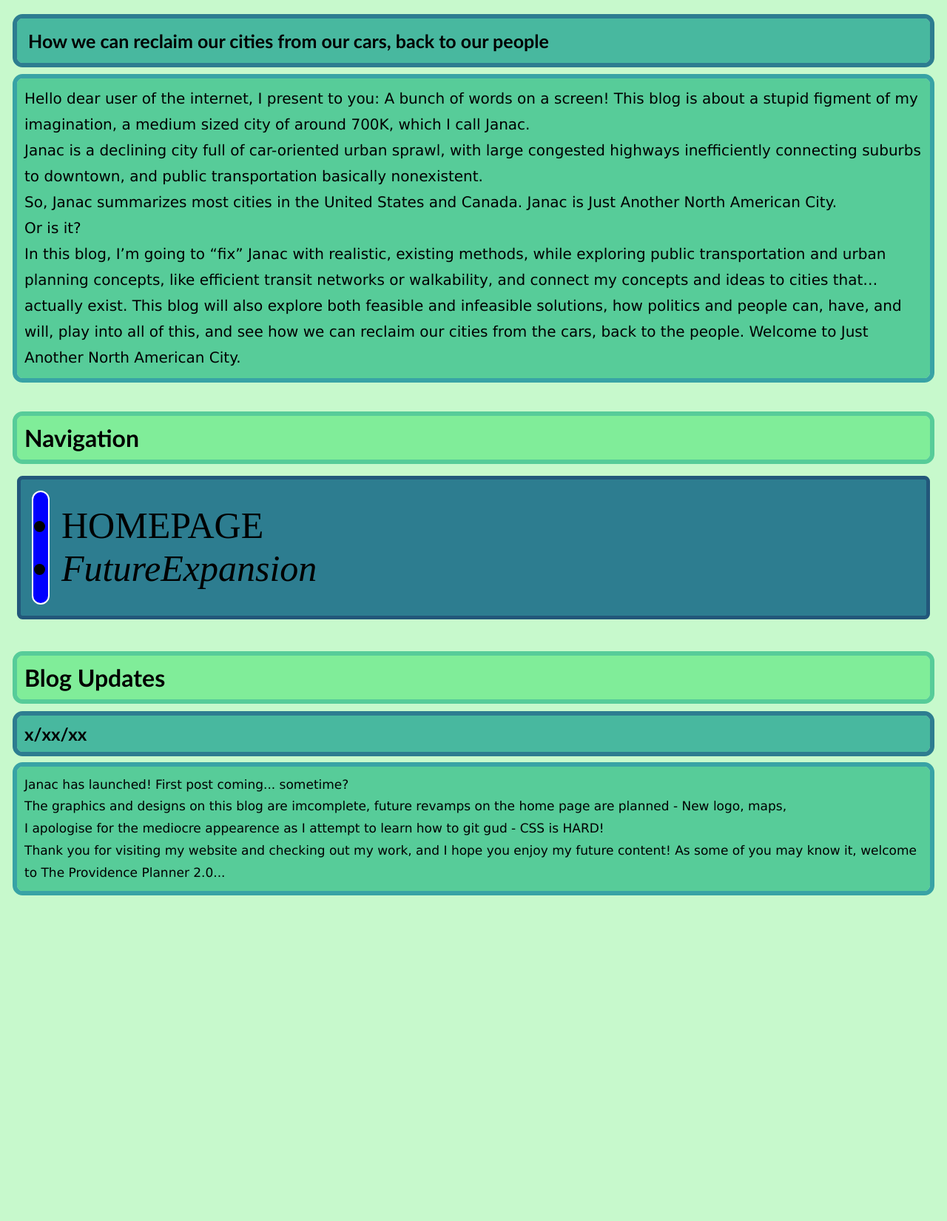
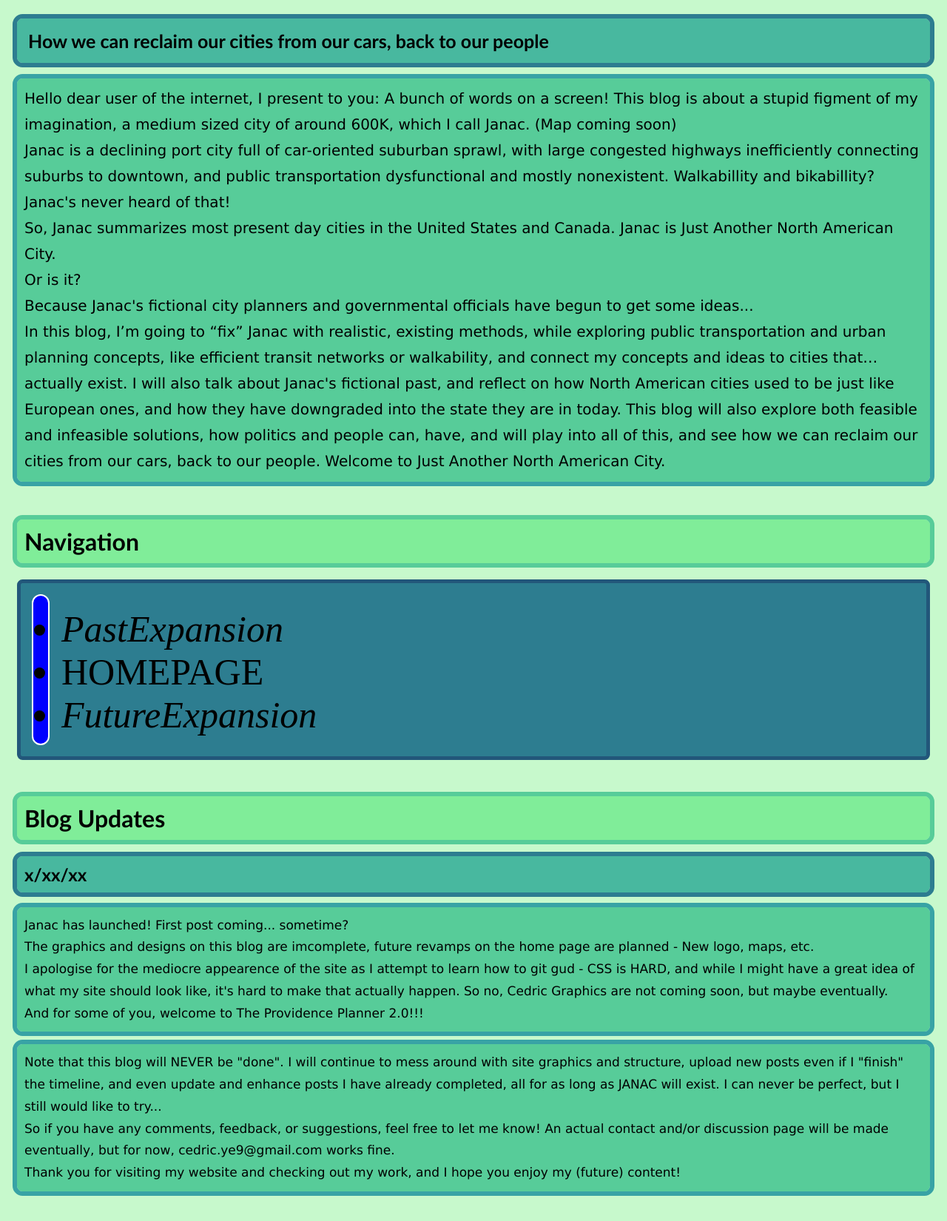
Before and after one commit to HelicopterNoises/HelicopterNoises33.github.io, a plain HTML site: page index.html in a window 1280 px wide. Shown: the part 247-1897 px from the top of the page at 74% size. Before the commit the page ends 1491 px from the top, so only its background shows below. Drawn offline with Linux system fonts and the light colour scheme.

Commit message:
Updates to Index and stuff

```diff
--- a/Janac CSS.css
+++ b/Janac CSS.css
@@ -64,7 +64,7 @@ border-radius: 7.5px;
 div.line {
 border: solid 2px white;
 background-color: blue;
-height: 150px;
+height: 200px;
 width: 20px;
 border-radius: 25px;
 }
--- a/index.html
+++ b/index.html
@@ -4,7 +4,7 @@
 <head>
 <link rel="stylesheet" href="Janac CSS.css">
 	<title> Just Another North American City - How we can reclaim our cities from our cars, back to our people </title>
-	<a href="index.htmll"> <img src="JanacLogo.jpeg" alt="JANAC" style="width:25%;height:25%;"> </a>
+	<a href="index.html"> <img src="JanacLogo.jpeg" alt="JANAC" style="width:25%;height:25%;"> </a>
 	<!--This is the logo that links to the home page -->
 	<!--This is the title and subtitle, will add CSS later -->
 	<h1 class=big> Just Another North American City </h1>
@@ -14,12 +14,13 @@
 <body>
 	<p class=big> <!-- About this blog -->
 	Hello dear user of the internet, I present to you: A bunch of words on a screen!
-This blog is about a stupid figment of my imagination, a medium sized city of around 700K, which I call Janac. <br>
+This blog is about a stupid figment of my imagination, a medium sized city of around 600K, which I call Janac. (Map coming soon) <br>
 <!-- insert map of Janac -->
-Janac is a declining city full of car-oriented urban sprawl, with large congested highways inefficiently connecting suburbs to downtown, and public transportation basically nonexistent. <br>
-So, Janac summarizes most cities in the United States and Canada. Janac is Just Another North American City. <br>
+Janac is a declining port city full of car-oriented suburban sprawl, with large congested highways inefficiently connecting suburbs to downtown, and public transportation dysfunctional and mostly nonexistent. Walkabillity and bikabillity? Janac's never heard of that! <br>
+So, Janac summarizes most present day cities in the United States and Canada. Janac is Just Another North American City. <br>
 Or is it? <br>
-In this blog, I’m going to “fix” Janac with realistic, existing methods, while exploring public transportation and urban planning concepts, like efficient transit networks or walkability, and connect my concepts and ideas to cities that… actually exist. This blog will also explore both feasible and infeasible solutions, how politics and people can, have, and will, play into all of this, and see how we can reclaim our cities from the cars, back to the people.
+Because Janac's fictional city planners and governmental officials have begun to get some ideas... <br>
+In this blog, I’m going to “fix” Janac with realistic, existing methods, while exploring public transportation and urban planning concepts, like efficient transit networks or walkability, and connect my concepts and ideas to cities that… actually exist. I will also talk about Janac's fictional past, and reflect on how North American cities used to be just like European ones, and how they have downgraded into the state they are in today. This blog will also explore both feasible and infeasible solutions, how politics and people can, have, and will play into all of this, and see how we can reclaim our cities from our cars, back to our people.
 Welcome to Just Another North American City.
 </p>
 
@@ -31,6 +32,7 @@ Welcome to Just Another North American City.
 	<div class=bg>
 	<div class=line>
 		<ul>
+			<li> <i> PastExpansion </i> </li>
 			<li> HOMEPAGE </li>
 			<li> <i> FutureExpansion </i>
 		</ul>
@@ -47,8 +49,10 @@ Welcome to Just Another North American City.
 	<h1> Blog Updates </h1>
 	<h2> x/xx/xx </h2>
 	<p>Janac has launched! First post coming... sometime? <br>
-	The graphics and designs on this blog are imcomplete, future revamps on the home page are planned - New logo, maps, <br> I apologise for the mediocre appearence as I attempt to learn how to git gud - CSS is HARD! <br>
-	Thank you for visiting my website and checking out my work, and I hope you enjoy my future content! As some of you may know it, welcome to The Providence Planner 2.0...
+	The graphics and designs on this blog are imcomplete, future revamps on the home page are planned - New logo, maps, etc. <br> I apologise for the mediocre appearence of the site as I attempt to learn how to git gud - CSS is HARD, and while I might have a great idea of what my site should look like, it's hard to make that actually happen. So no, Cedric Graphics are not coming soon, but maybe eventually. <br>
+	And for some of you, welcome to The Providence Planner 2.0!!!
 	</p>
+	<p> Note that this blog will NEVER be "done". I will continue to mess around with site graphics and structure, upload new posts even if I "finish" the timeline, and even update and enhance posts I have already completed, all for as long as JANAC will exist. I can never be perfect, but I still would like to try... <br> So if you have any comments, feedback, or suggestions, feel free to let me know! An actual contact and/or discussion page will be made eventually, but for now, cedric.ye9@gmail.com works fine. <br>
+	Thank you for visiting my website and checking out my work, and I hope you enjoy my (future) content! </p>
 </footer>
 </html>
```
Also changed, not shown: 1 other file.
